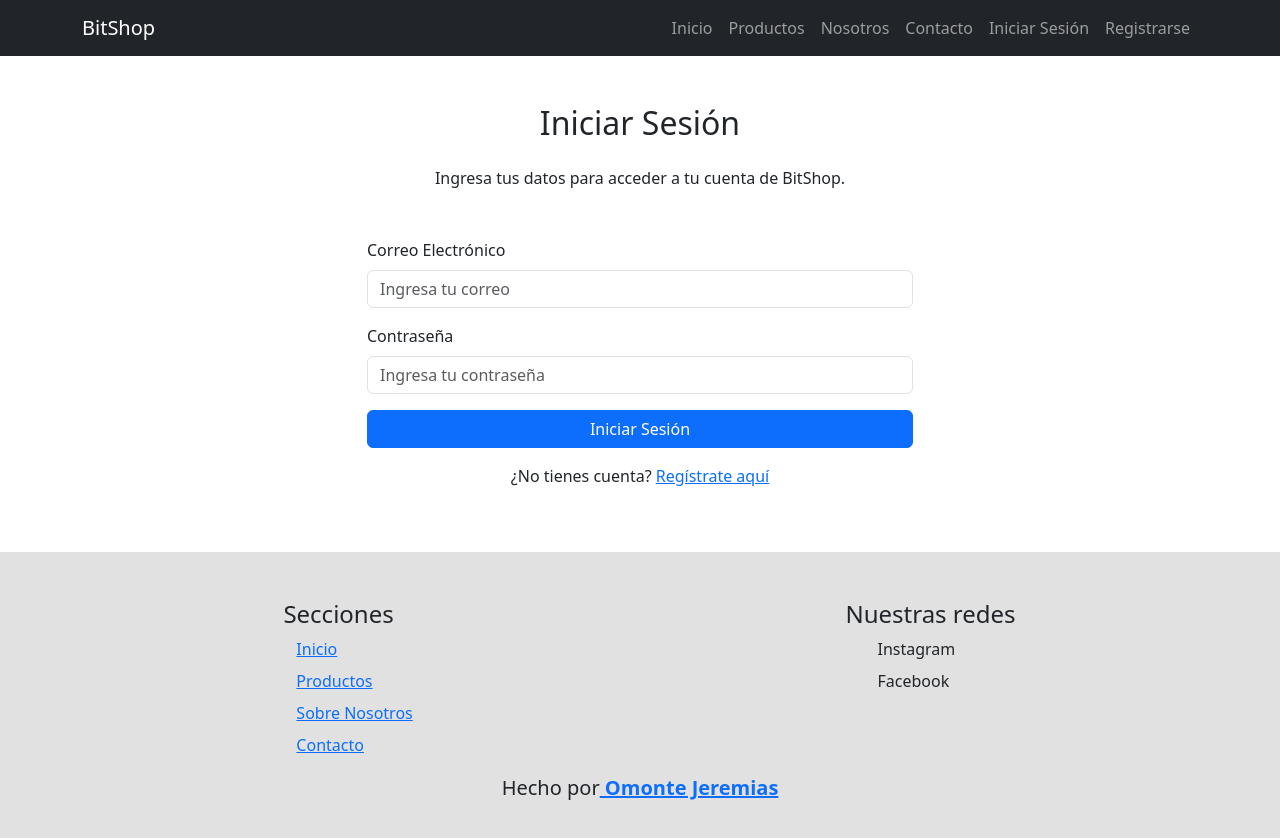
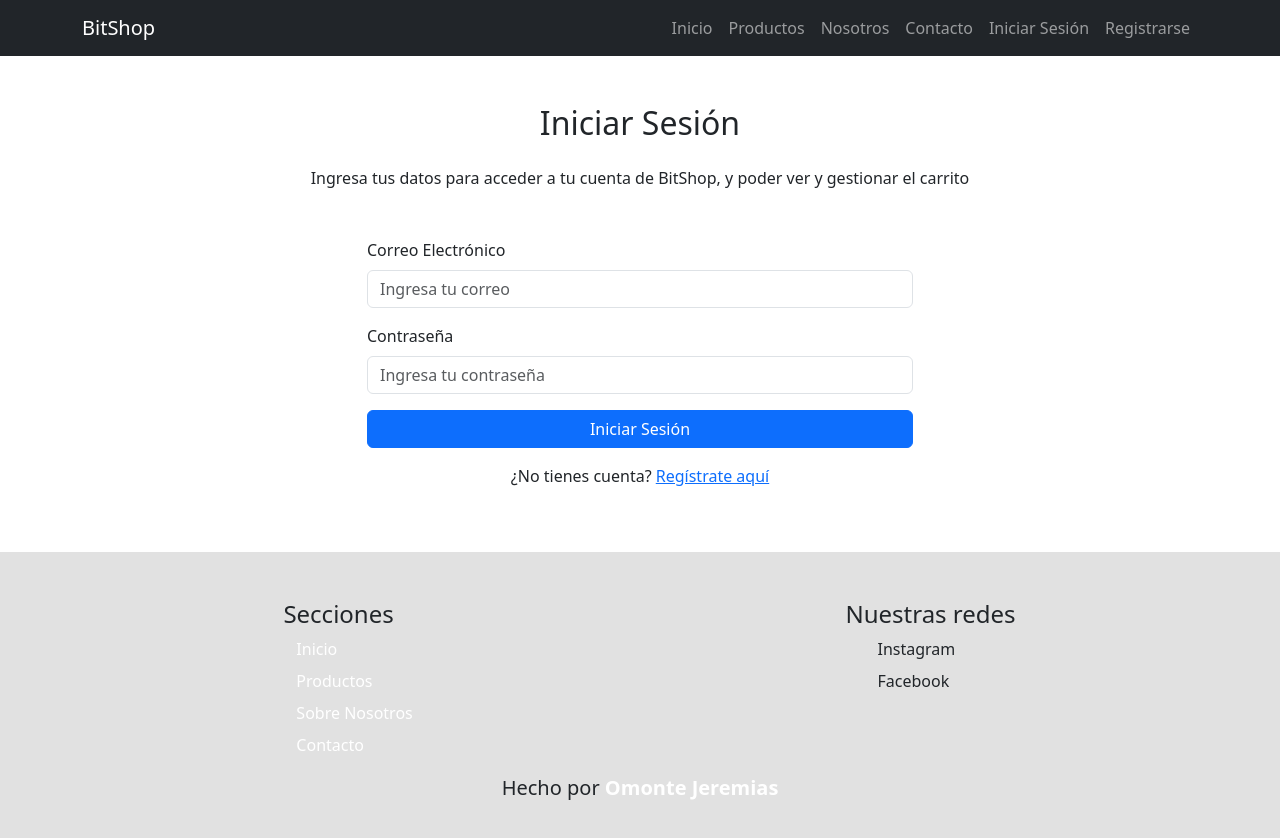
Before and after one commit to Jeremias-Ezequiel/BitShop, a React (Vite) app: page /login in a window 1280 px wide. Shown: the top 838 px of the page. Built offline with nearby package versions, Linux system fonts and the light colour scheme.

Commit message:
Se arreglo la diferencia de color entre los links de distintas paginas

```diff
--- a/src/components/IniciarSesion/IniciarSesion.jsx
+++ b/src/components/IniciarSesion/IniciarSesion.jsx
@@ -61,7 +61,8 @@
     <section id="login" className="container my-5">
       <h2 className="text-center mb-4">Iniciar Sesión</h2>
       <p className="text-center mb-5">
-        Ingresa tus datos para acceder a tu cuenta de BitShop.
+        Ingresa tus datos para acceder a tu cuenta de BitShop, y poder ver y
+        gestionar el carrito
       </p>
       <div className="row justify-content-center">
         <div className="col-md-6">
--- a/src/components/categorias/Categorias.css
+++ b/src/components/categorias/Categorias.css
@@ -8,3 +8,8 @@
   padding: 18px;
   border-radius: 75px;
 }
+
+.categoria-item a {
+  color: white !important;
+  text-decoration: none !important;
+}
--- a/src/components/footer/Footer.css
+++ b/src/components/footer/Footer.css
@@ -10,3 +10,8 @@
   font-size: 20px;
   font-weight: 500;
 }
+
+.footer a {
+  color: white !important;
+  text-decoration: none !important;
+}
--- a/src/components/producto/Producto.css
+++ b/src/components/producto/Producto.css
@@ -2,3 +2,8 @@
   height: 200px;
   object-fit: cover;
 }
+
+.producto-card a {
+  color: white !important;
+  text-decoration: none !important;
+}
```
